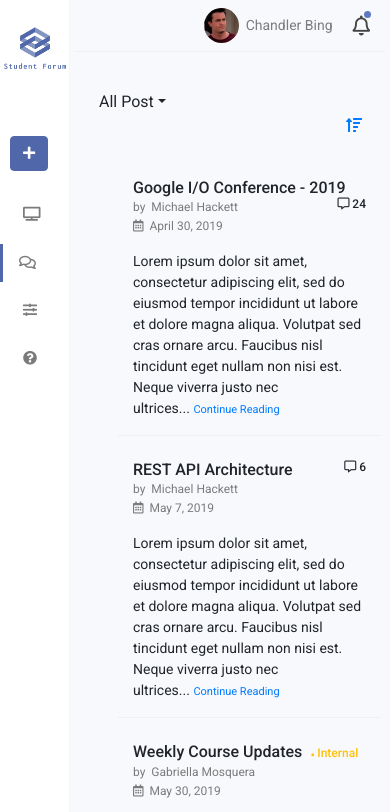
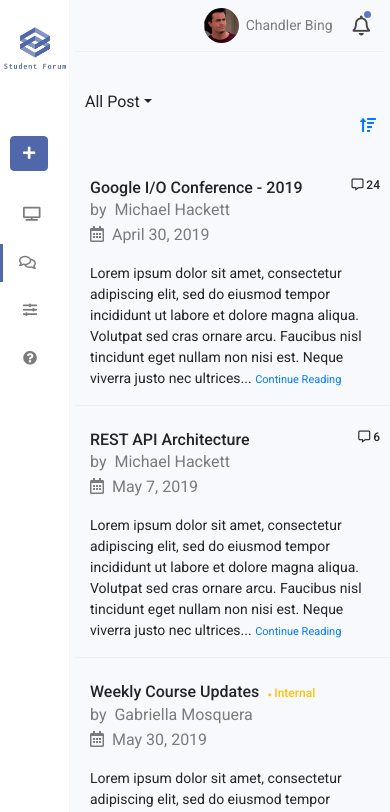
Before and after one commit to sofijahangir/Student-Forum, an Angular app: page /discussions in a window 390 px wide. Shown: the top 812 px of the page. Built offline with nearby package versions, Linux system fonts and the light colour scheme; a web font is replaced by a local one.

Commit message:
Minor Fix Up

```diff
--- a/src/app/dashboard/dashboard.component.ts
+++ b/src/app/dashboard/dashboard.component.ts
@@ -8,6 +8,9 @@ import { Component, OnInit } from '@angular/core';
 
 
 export class DashboardComponent implements OnInit {
+  ngOnInit() {
+
+  }
 
   courses = [{
     id: 1,
--- a/src/app/discussions/discussions.component.scss
+++ b/src/app/discussions/discussions.component.scss
@@ -4,6 +4,7 @@
   position: relative;
   top: 90px;
   background-color: #F8F9FD;
+  max-width: 1000px
 
   p {
     font-size: 12px;
@@ -55,8 +56,22 @@
     background-color: transparent;
     border: none;
 
-    &:first-child, &:last-child {
+    &:first-child,
+    &:last-child {
       color: #7b7b7b;
     }
   }
 }
+@media (max-width: 600px) {
+  .discussions-wrapper {
+    padding: 0 10px !important;
+
+    .post-list {
+      margin-left: -5px !important;
+    }
+  }
+
+  .page-count {
+    display: none !important;
+  }
+}
--- a/src/app/discussions/discussions.component.ts
+++ b/src/app/discussions/discussions.component.ts
@@ -8,6 +8,10 @@ import { Component, OnInit } from '@angular/core';
 
 
 export class DiscussionsComponent implements OnInit {
+  ngOnInit() {
+
+  }
+
   courses = [{
     id: 1,
     title: "Data Management",
--- a/src/app/home-footer/home-footer.component.ts
+++ b/src/app/home-footer/home-footer.component.ts
@@ -8,5 +8,7 @@ import { Component, OnInit } from '@angular/core';
 
 
 export class HomeFooterComponent implements OnInit {
+  ngOnInit() {
 
+  }
 }
--- a/src/app/home/home.component.ts
+++ b/src/app/home/home.component.ts
@@ -9,5 +9,7 @@ import { Component, OnInit, NgModule } from '@angular/core';
 
 
 export class HomeComponent implements OnInit {
+  ngOnInit() {
 
+  }
 }
--- a/src/app/login/login.component.ts
+++ b/src/app/login/login.component.ts
@@ -6,5 +6,7 @@ import { Component, OnInit } from '@angular/core';
   styleUrls: ['./login.component.scss']
 })
 export class LoginComponent implements OnInit {
+  ngOnInit() {
 
+  }
 }
```
